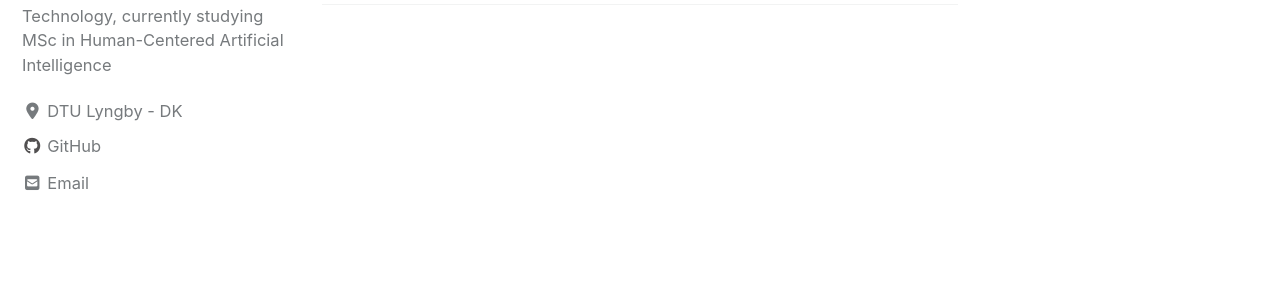
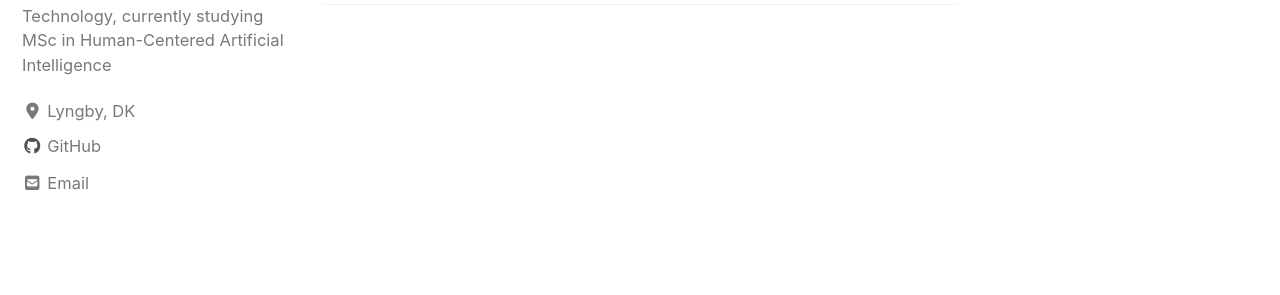
Before and after one commit to oliv2079/oliv2079.github.io, a Jekyll site: the page built from index.html, in a window 1280 px wide. Shown: the part 175-470 px from the top of the page. Built offline with Jekyll 4.4.1, drawn with Linux system fonts in a browser that asks for light colours; cached includes are drawn as plain includes; nearby versions of some CDN libraries; the list of posts is cut into pages by our own code.

Commit message:
Update _config.yml

```diff
--- a/_config.yml
+++ b/_config.yml
@@ -110,7 +110,7 @@ author:
   name             : "Oliver Rutving"
   avatar           : # path of avatar image, e.g. "/assets/images/bio-photo.jpg"
   bio              : "BSc in Mathematics and Technology, currently studying MSc in Human-Centered Artificial Intelligence "
-  location         : "DTU Lyngby - DK"
+  location         : "Lyngby, DK"
   email            : "doocmail@gmail.com"
   links:
     - label: "Email"
```
